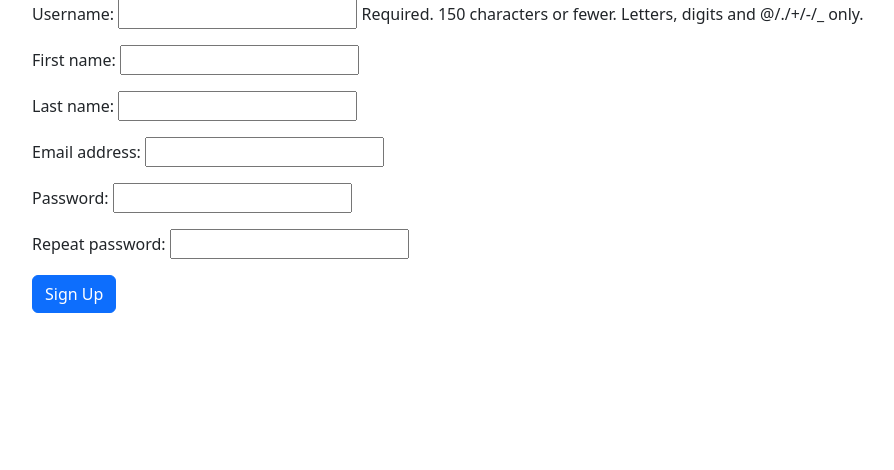
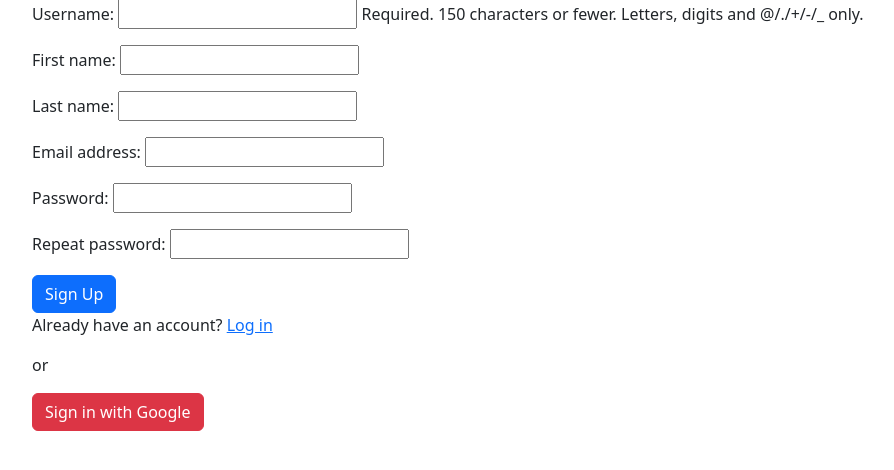
Before and after one commit to snaveen891/ecomsite, a Django app: page /accounts/register/ in a window 1280 px wide. Shown: the part 241-711 px from the top of the page, without its empty margins (62-956 px from the left). Run offline with Django 5.2, Linux system fonts and the light colour scheme; parts of the project's set-up code (start-up, migrations or seed data) failed here and were passed over.

Commit message:
Update register.html

```diff
--- a/accounts/templates/registration/register.html
+++ b/accounts/templates/registration/register.html
@@ -4,6 +4,7 @@
 <div class="container mt-5">
     <h1>Create an account</h1>
     <p>Please, sign up using the following form:</p>
+
     <form method="post" class="needs-validation" novalidate>
         {{ user_form.as_p }}
         {% csrf_token %}
@@ -11,5 +12,14 @@
             <button type="submit" class="btn btn-primary">Sign Up</button>
         </div>
     </form>
+    <p>Already have an account? <a href="{% url 'login' %}">Log in</a></p>
+    <p>or</p>
+    <div class="social mb-4">
+        <ul class="list-unstyled">
+            <li class="google">
+                <a class="btn btn-danger" href="{% url "social:begin" "google-oauth2" %}">Sign in with Google</a>
+            </li>
+        </ul>
+    </div>
 </div>
 {% endblock %}
```
